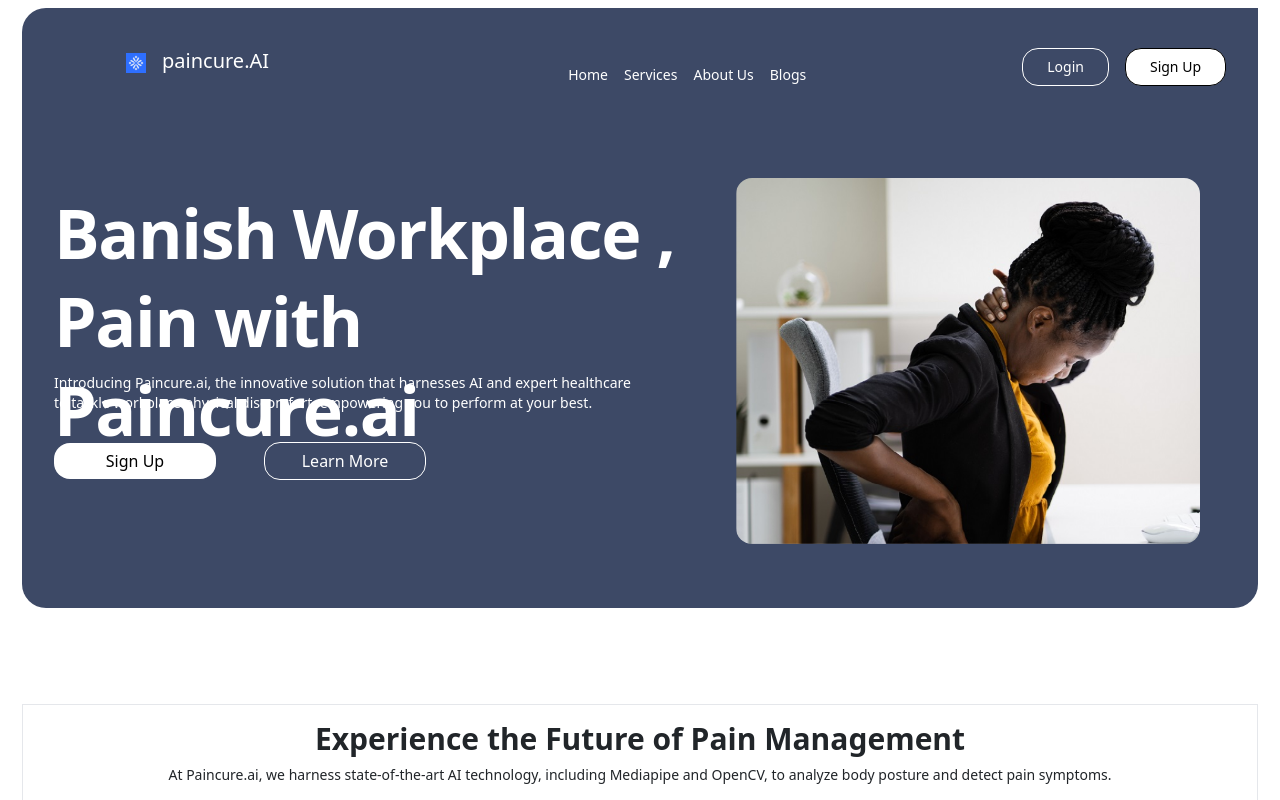
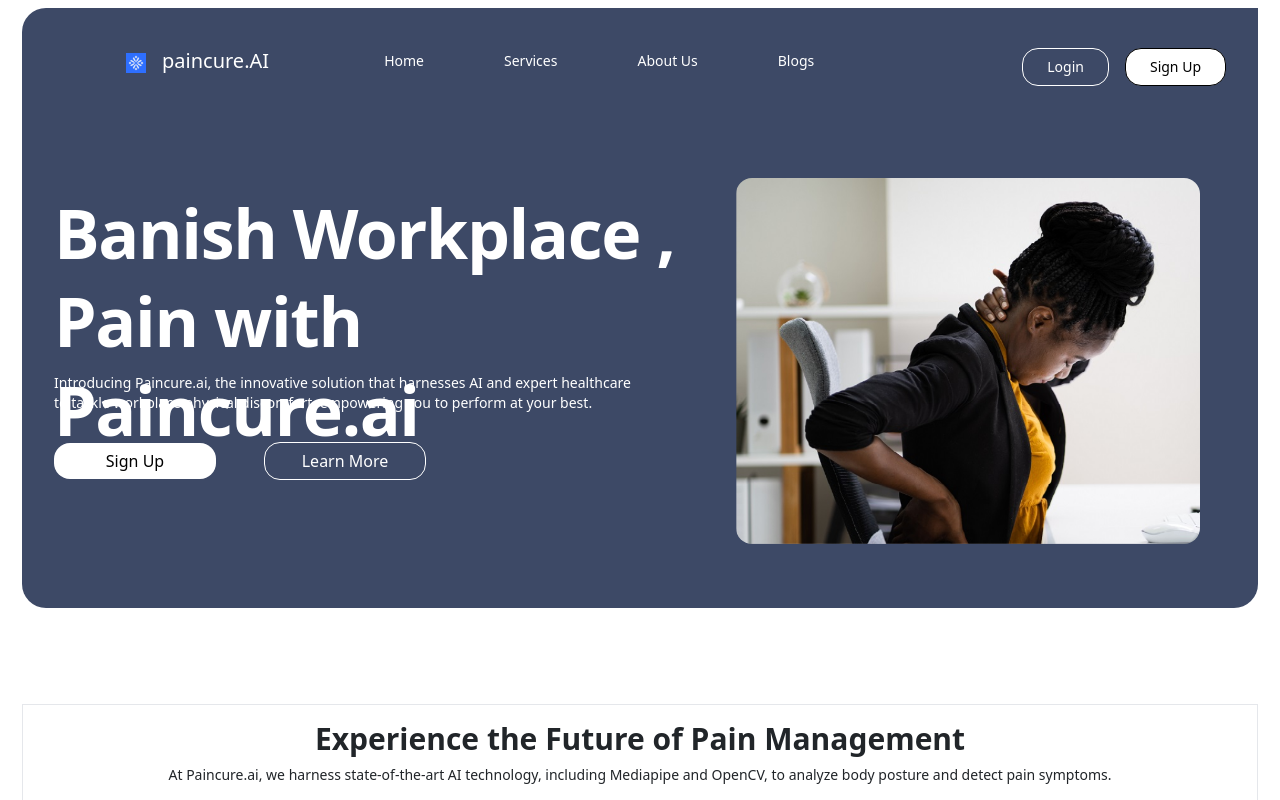
Before and after one commit to nitishsaini706/paincure, a Next.js app: page / in a window 1280 px wide. Shown: the top 800 px of the page. Built offline with nearby package versions, Linux system fonts and the light colour scheme.

Commit message:
home page

```diff
--- a/src/components/Header.js
+++ b/src/components/Header.js
@@ -16,7 +16,7 @@
   };
 
   return (
-    <nav className={` lg:ml-20 mb:border-[1px] lg:border-0 mb:border-blue-950 lg:text-[20px] px-4 pt-4 pb-2 ${bg === 'white' ? ' border-b border-black bg-white' : 'bg-[#3D4966]'} ${color === 'black' ? 'text-black' : 'text-white'}`}>
+    <nav className={`sticky top-0 lg:ml-20 mb:border-[1px] lg:border-0 mb:border-blue-950 lg:text-[20px] px-4 pt-4 pb-2 ${bg === 'white' ? ' border-b border-black bg-white' : 'bg-[#3D4966]'} ${color === 'black' ? 'text-black' : 'text-white'}`}>
       <div className="lg:container lg:flex lg:justify-between">
         <div className="flex lg:items-center justify-between">
 
@@ -35,21 +35,21 @@
           </button>
         </div>
         </div>
-        <div className={`w-full block lg:flex lg:items-center lg:ml-[180px] lg:w-auto ${isMenuOpen ? 'block' : 'hidden'}`}>
-          <div className="text-sm lg:flex-grow">
+        <div className={`w-full block lg:flex lg:items-center lg:ml-[80px] lg:w-auto ${isMenuOpen ? 'block' : 'hidden'} `}>
+          <div className="text-sm lg:flex-grow ">
             <Link href="/">
-              <p className={`block mt-4 lg:inline-block lg:mt-0 mx-2`}>Home</p>
+              <p className={`block  lg:inline-block lg:mt-0 lg:mr-[80px] mb:mt-5`}>Home</p>
             </Link>
 
             <div className="lg:relative lg:inline-block text-left">
-              <p onClick={toggleService} className={`block cursor-pointer mb:mt-2 lg:inline-block lg:mt-0 mx-2 ${color === 'black' ? 'text-black' : 'text-white'} bg-${bg === 'white' ? 'white' : 'gray-700'} hover:bg-opacity-75`}>
+              <p onClick={toggleService} className={`block cursor-pointer mb:mt-2 lg:inline-block lg:mt-0 lg:mr-[80px] ${color === 'black' ? 'text-black' : 'text-white'} bg-${bg === 'white' ? 'white' : 'gray-700'} hover:bg-opacity-75`}>
                 Services
               </p>
               {isServiceOpen && (
                 <div className="lg:origin-top-right lg:absolute mb:left-5 right-0 mt-2 w-56 rounded-md shadow-lg bg-white ring-1 ring-black ring-opacity-5">
                   <div className="py-1">
                   <Link href="/services/neck-service">
-                      <p className="block px-4 py-2 text-sm text-gray-700">Neck Service</p>
+                      <p className="block px-4 py-2 text-sm text-gray-700">Neck Pain Service</p>
                       </Link>
                       <Link href="/">
                       <p className="block px-4 py-2 text-sm text-gray-700">Another action</p>
@@ -62,10 +62,10 @@
               )}
             </div>
             <Link href="/">
-              <p className={`block lg:mt-4 mb:mt-2 lg:inline-block  mx-2`}>About Us</p>
+              <p className={`block  mb:mt-2 lg:inline-block  lg:mr-[80px]`}>About Us</p>
               </Link>
               <Link href="/blogs">
-              <p className={`block lg:mt-4 mb:mt-2 lg:inline-block  mx-2`}>Blogs</p>
+              <p className={`block  mb:mt-2 lg:inline-block mb:mb-3`}>Blogs</p>
               </Link>
           </div>
           <div className="flex items-center mb:mt-4 mb:pb-2 lg:ml-[200px]">
```
